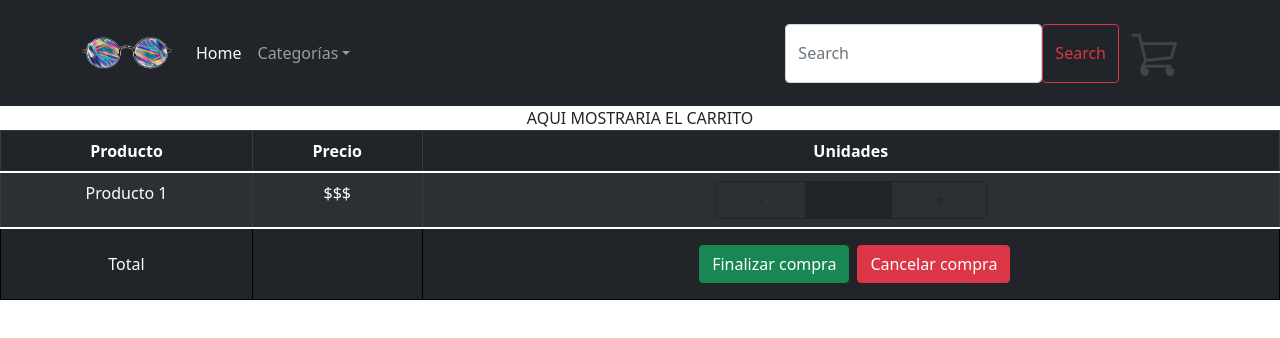
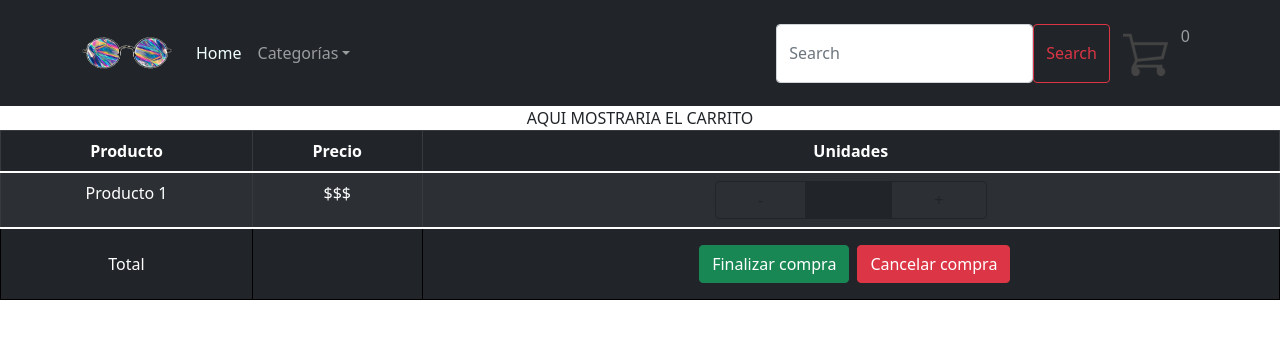
Before and after one commit to ConstanzaCanet/reactjs-Carnet, a React (Create React App) app: page /cart in a window 1280 px wide. Shown: the top 338 px of the page. Built offline with nearby package versions, Linux system fonts and the light colour scheme.

Commit message:
Context8

```diff
--- a/src/components/ButtonCount.js
+++ /dev/null
@@ -1,19 +0,0 @@
-import * as React from "react";
-
-import {Button,Card} from 'react-bootstrap';
-import { useCart } from "../context/ContextCart";
-
-const ButtonCount =({name, count, handleClick , onClickCancel , id})=>{
-    const {addItem} = useCart();
-
-    const addToCart=()=>{
-        addItem(name, count);
-    }
-    return(
-        <Card.Body className='buttCoutn'>
-            <Button variant="danger" onClick={onClickCancel}>Cancelar</Button>
-                <Button variant="success" onClick={addToCart}>Finalizar</Button>
-        </Card.Body>
-    );
-};
-export default ButtonCount;
--- a/src/components/ItemCount.js
+++ b/src/components/ItemCount.js
@@ -2,7 +2,6 @@ import * as React from 'react';
 import 'bootstrap/dist/css/bootstrap.min.css';
 import {Button,ButtonGroup,ListGroup,ListGroupItem, Card} from 'react-bootstrap';
 import buy from './img/buy.png'
-import ButtonCount from './ButtonCount';
 import { useCart } from '../context/ContextCart';
 
 function ItemCount({name , id , stock}) {
@@ -10,7 +9,7 @@ function ItemCount({name , id , stock}) {
     const [Disp,setDisp]= React.useState('none');
     const [DispBuy,setDispBuy]= React.useState('block');
 
-    const { addItem }=useCart();
+    const { addItem, cart }=useCart();
 
     const handleChange= () =>{
         if(Disp ==='block'){
@@ -51,6 +50,7 @@ function ItemCount({name , id , stock}) {
         //Llamo funcion de compra
         const addToCart =()=>{
             addItem(id,count);
+            console.log(cart);
         }
 
     //Retorno elementos,componentes y funciones
@@ -71,7 +71,7 @@ function ItemCount({name , id , stock}) {
 
                 <Card.Body className='buttCoutn'>
                     <Button variant="danger" onClick={onClickCancel}>Cancelar</Button>
-                    <Button variant="success" onClick={addToCart}>Finalizar</Button>
+                    <Button variant="success" onClick={addToCart} title='doble-click'>Finalizar</Button>
                 </Card.Body>
             </div>
         </div>
--- a/src/components/NavBar.js
+++ b/src/components/NavBar.js
@@ -18,7 +18,17 @@ export const NavBar = () => {
     const programacion = 'libros_programacion';
     const desarrolloWeb = 'desarrollo_web';
     const musica= 'musica-biblioteca';
+
+
     const {cart}=useCart();
+
+    const cantidad= () =>{
+        let quantity=0;
+        cart.forEach((p)=>{
+            quantity += p.quantity;
+        });
+        return quantity;
+    }
 
     return (
         <div>
@@ -50,9 +60,10 @@ export const NavBar = () => {
                                 aria-label="Search"
                                 />
                                 <Button variant="outline-danger">Search</Button>
-                                <Link to='/cart' className='link'>
-                                    <Button variant="dark"><img src={carro} alt="carrito"/></Button>{' '}
+                                <Link to={'/cart'} className='link'>
+                                    <Button variant="dark"><img src={carro} alt="carrito"/></Button>
                                 </Link>
+                                <p className="cart_menu_num" >{cantidad()}</p>
                             </Form>
                         </Nav.Link>
                     </Nav>
--- a/src/context/ContextCart.js
+++ b/src/context/ContextCart.js
@@ -9,7 +9,6 @@ export const CartProvider= ({ children }) =>{
     const addItem = (item , quantity)=> {
         const newItem={ item, quantity};
         setCart((prevState)=>[...prevState, newItem]);
-        console.log(cart);
     };
     /*elimina producto en particular*/
     const removeItem=(id)=>{
@@ -21,12 +20,17 @@ export const CartProvider= ({ children }) =>{
     };
     const isInCart =(id)=>{
 
-    }
+    };
 
-    function saludito(){
-        console.log('holis!');
-    }
-    const cosas={ cart, setCart,addItem, isInCart, removeItem, clear, saludito }
+    const cantidad= () =>{
+        let quantity=0;
+        cart.forEach((p)=>{
+            quantity += p.quantity;
+        });
+        return quantity;
+    };
+
+    const cosas={ cart, setCart,addItem, isInCart, removeItem, clear, cantidad }
     return <ContextCart.Provider  value={cosas}> {children} </ContextCart.Provider>;
 };
 
--- a/src/pages/Cart.jsx
+++ b/src/pages/Cart.jsx
@@ -3,12 +3,20 @@ import 'bootstrap/dist/css/bootstrap.min.css';
 import {Button,Table} from 'react-bootstrap';
 import CartDetail from '../components/CartDetail';
 import '../App.css';
-import ContextCart from "../context/ContextCart";
+import ContextCart, { useCart } from "../context/ContextCart";
 
 /*Aqui mostraria el carrito---- */
 const Cart=()=>{
-    const{ cart, setCart, saludito } = React.useContext(ContextCart);
+    const {cart , clear}=useCart();
 
+    const confirm=()=>{
+        var opcion= confirm('¿Cancelas tu compra?')
+        if(opcion == true){
+            clear();
+        }else{
+            return console.log('continua tu compra')
+        }
+    }
     return(
         <div>AQUI MOSTRARIA EL CARRITO
             <Table striped bordered hover variant="dark">
@@ -29,7 +37,7 @@ const Cart=()=>{
                         <td>{cart}</td>
                         <td>
                             <Button variant="success" className='m-2'> Finalizar compra</Button>
-                            <Button variant="danger"> Cancelar compra</Button>
+                            <Button variant="danger" onClick={confirm}> Cancelar compra</Button>
                         </td>
                     </tr>
                 </tfoot>
```
Also changed, not shown: src/App.css (line endings or trailing spaces).
